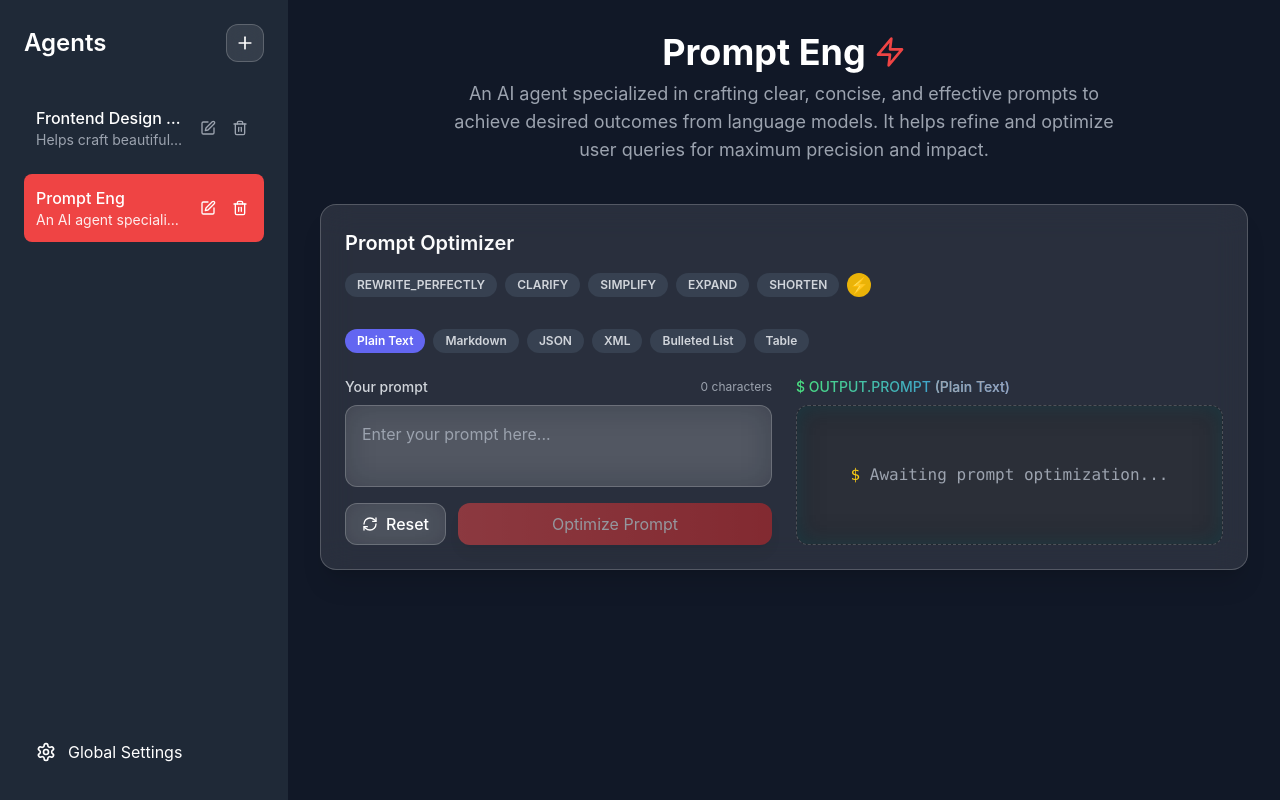
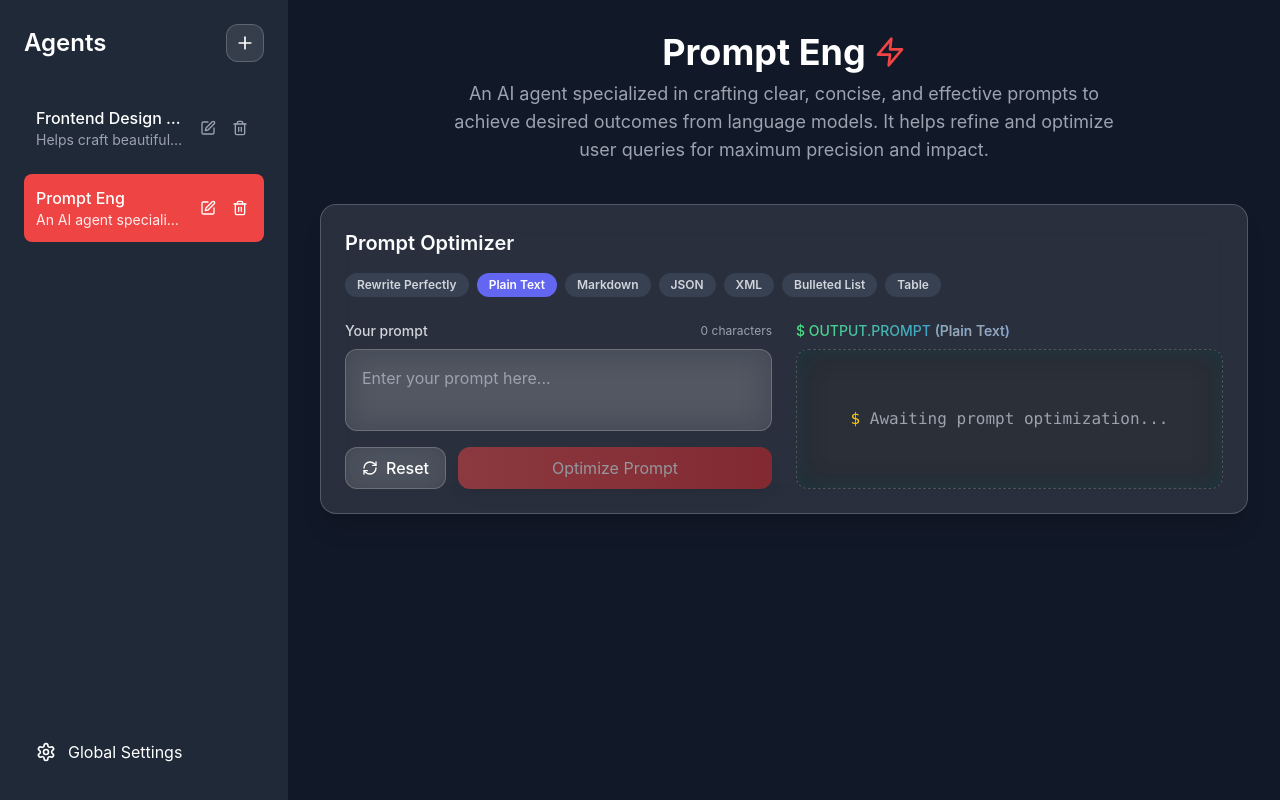
Before and after one commit to mahmoudfarahat2647/Xprompt, a React (Vite) app: page / in a window 1280 px wide. Built offline with nearby package versions, Linux system fonts and the light colour scheme.

Commit message:
handle cate--

```diff
--- a/src/components/AgentDialog.tsx
+++ b/src/components/AgentDialog.tsx
@@ -24,11 +24,12 @@ interface AgentDialogProps {
 }
 
 const OUTPUT_FORMATS = [
-  'Rewrite Perfectly',
-  'Clarify',
-  'Simplify',
-  'Expand',
-  'Shorten'
+  'Plain Text',
+  'Markdown',
+  'JSON',
+  'XML',
+  'Bulleted List',
+  'Table'
 ];
 
 const PROVIDERS = {
--- a/src/components/OptimizationMode.tsx
+++ b/src/components/OptimizationMode.tsx
@@ -1,50 +1,13 @@
 import React from 'react';
 
-export type OptimizationModeType = 'REWRITE_PERFECTLY' | 'CLARIFY' | 'SIMPLIFY' | 'EXPAND' | 'SHORTEN';
-
 interface OptimizationModeProps {
-  mode: OptimizationModeType | null;
-  onModeChange: (mode: OptimizationModeType) => void;
-  onEnhance: () => void;
-  isLoading: boolean;
+  isLoading?: boolean;
 }
 
-const OptimizationMode: React.FC<OptimizationModeProps> = ({ mode, onModeChange, onEnhance, isLoading }) => {
-  const modes: OptimizationModeType[] = [
-    'REWRITE_PERFECTLY',
-    'CLARIFY',
-    'SIMPLIFY',
-    'EXPAND',
-    'SHORTEN'
-  ];
-
+const OptimizationMode: React.FC<OptimizationModeProps> = () => {
   return (
     <div className="flex flex-wrap gap-2 mb-4">
-      {modes.map((currentMode) => (
-        <button
-          key={currentMode}
-          className={`px-3 py-1 text-xs font-semibold rounded-full transition-all duration-200 ${
-            mode === currentMode
-              ? 'bg-red-500 text-white'
-              : 'bg-gray-700 text-gray-300 hover:bg-gray-600'
-          }`}
-          onClick={() => onModeChange(currentMode)}
-        >
-          {currentMode}
-        </button>
-      ))}
-      <button
-        onClick={onEnhance}
-        disabled={isLoading}
-        className={`w-6 h-6 flex items-center justify-center rounded-full transition-all duration-200
-          ${isLoading
-            ? 'bg-yellow-500/50 text-gray-300 cursor-not-allowed'
-            : 'bg-yellow-500 text-white hover:bg-yellow-400 active:scale-95'
-          }`}
-        title="Enhance prompt using selected mode"
-      >
-        ⚡
-      </button>
+      {/* Empty container for consistency in layout */}
     </div>
   );
 };
--- a/src/components/PromptOptimizer.tsx
+++ b/src/components/PromptOptimizer.tsx
@@ -1,35 +1,28 @@
 import { useState } from 'react';
 import PromptInput from './PromptInput';
 import PromptOutput from './PromptOutput';
-import OptimizationMode, { OptimizationModeType } from './OptimizationMode';
-import { optimizePrompt } from '../utils/promptUtils';
+import OptimizationMode from './OptimizationMode';
 
-export type OutputFormat = 'Plain Text' | 'Markdown' | 'JSON' | 'XML' | 'Bulleted List' | 'Table';
+export type OutputFormat = 'Rewrite Perfectly' | 'Plain Text' | 'Markdown' | 'JSON' | 'XML' | 'Bulleted List' | 'Table';
 
 export default function PromptOptimizer() {
   const [inputPrompt, setInputPrompt] = useState('');
   const [optimizedPrompt, setOptimizedPrompt] = useState('');
   const [isLoading, setIsLoading] = useState(false);
   const [copySuccess, setCopySuccess] = useState(false);
-  const [optimizationMode, setOptimizationMode] = useState<OptimizationModeType | null>(null);
   const [outputFormat, setOutputFormat] = useState<OutputFormat>('Plain Text');
-  const [history, setHistory] = useState<{ input: string; output: string; mode: OptimizationModeType }[]>([]);
+  const [history, setHistory] = useState<{ input: string; output: string }[]>([]);
 
   const handleOptimize = async () => {
     if (!inputPrompt.trim()) return;
-    if (!optimizationMode) {
-      // If no optimization mode is selected, show a message or handle it appropriately
-      alert("Please select an optimization mode first");
-      return;
-    }
 
     setIsLoading(true);
     try {
-      const result = await optimizePrompt(inputPrompt, optimizationMode, outputFormat);
+      const result = await optimizePrompt(inputPrompt, outputFormat);
       setOptimizedPrompt(result);
 
       setHistory(prev => [
-        { input: inputPrompt, output: result, mode: optimizationMode },
+        { input: inputPrompt, output: result },
         ...prev.slice(0, 9)
       ]);
     } catch (error) {
@@ -59,40 +52,10 @@ export default function PromptOptimizer() {
           Prompt Optimizer
         </h2>
         <div className="space-y-4">
-          {/* Category 1: Input Prompt Enhancement Tools */}
-          <div className="space-y-2">
-            <div className="flex items-center gap-4">
-              <OptimizationMode
-                mode={optimizationMode}
-                onModeChange={setOptimizationMode}
-                isLoading={isLoading}
-                onEnhance={async () => {
-                  if (!inputPrompt.trim()) {
-                    alert("Please enter a prompt first");
-                    return;
-                  }
-                  if (!optimizationMode) {
-                    alert("Please select an optimization mode first");
-                    return;
-                  }
-                  setIsLoading(true);
-                  try {
-                    const result = await optimizePrompt(inputPrompt, optimizationMode, 'Plain Text');
-                    setInputPrompt(result); // Update the input with the enhanced version
-                  } catch (error) {
-                    console.error('Error enhancing prompt:', error);
-                  } finally {
-                    setIsLoading(false);
-                  }
-                }} />
-            </div>
-          </div>
-
-          {/* Category 2: Output Format Specification */}
           <div className="space-y-2">
             <div className="flex items-center gap-4">
               <div className="flex flex-wrap gap-2">
-                {(['Plain Text', 'Markdown', 'JSON', 'XML', 'Bulleted List', 'Table'] as OutputFormat[]).map((format) => (
+                {(['Rewrite Perfectly', 'Plain Text', 'Markdown', 'JSON', 'XML', 'Bulleted List', 'Table'] as OutputFormat[]).map((format) => (
                   <button
                     key={format}
                     className={`px-3 py-1 text-xs font-semibold rounded-full transition-all duration-200 ${
@@ -151,12 +114,10 @@ export default function PromptOptimizer() {
                 onClick={() => {
                   setInputPrompt(item.input);
                   setOptimizedPrompt(item.output);
-                  setOptimizationMode(item.mode);
                 }}
               >
                 <div className="flex items-center justify-between">
                   <span className="truncate flex-1">{item.input.substring(0, 50)}{item.input.length > 50 ? '...' : ''}</span>
-                  <span className="text-xs glass px-2 py-1 rounded-full ml-2">{item.mode}</span>
                 </div>
               </div>
             ))}
--- a/src/utils/promptUtils.ts
+++ b/src/utils/promptUtils.ts
@@ -1,43 +1,16 @@
-import { OptimizationModeType } from '../components/OptimizationMode';
 import { OutputFormat } from '../components/PromptOptimizer';
 
 // Simulated prompt optimization function
 // In a real app, this would call an API endpoint
 export const optimizePrompt = async (
   prompt: string,
-  mode: OptimizationModeType,
   format: OutputFormat
 ): Promise<string> => {
   // Simulate API delay
   await new Promise(resolve => setTimeout(resolve, 1500));
 
-  let result = '';
-  switch (mode) {
-    case 'REWRITE_PERFECTLY':
-      result = rewritePerfectly(prompt);
-      break;
-    case 'CLARIFY':
-      result = clarifyPrompt(prompt);
-      break;
-    case 'SIMPLIFY':
-      result = simplifyPrompt(prompt);
-      break;
-    case 'EXPAND':
-      result = expandPrompt(prompt);
-      break;
-    case 'SHORTEN':
-      result = shortenPrompt(prompt);
-      break;
-    default:
-      result = prompt;
-  }
-
-  return result;
-};
-
-// Example optimization functions
-const rewritePerfectly = (prompt: string): string => {
-  // This is a placeholder for actual optimization logic
+  if (format === 'Rewrite Perfectly') {
+    // Enhance the prompt with more professional and detailed language
     const improved = prompt
       .trim()
       .replace(/^(create|make|generate)/i, 'Design and implement')
@@ -46,30 +19,25 @@ const rewritePerfectly = (prompt: string): string => {
       .replace(/app/gi, 'application');
 
     return `${improved}\n\nPlease ensure the result is visually appealing, fully functional, and follows modern design principles. Include responsive layouts and accessibility features.`;
+  }
+
+  // For other formats, apply the formatting logic
+  switch (format) {
+    case 'JSON':
+      try {
+        return JSON.stringify({ content: prompt.trim() }, null, 2);
+      } catch {
+        return JSON.stringify({ content: prompt.trim() }, null, 2);
+      }
+    case 'XML':
+      return `<?xml version="1.0" encoding="UTF-8"?>\n<content>${prompt.trim()}</content>`;
+    case 'Markdown':
+      return `# Optimized Output\n\n${prompt.trim()}`;
+    case 'Bulleted List':
+      return prompt.trim().split('\n').map(line => `• ${line}`).join('\n');
+    case 'Table':
+      return `| Content |\n|----------|\n| ${prompt.trim()} |`;
+    default:
+      return prompt.trim();
+  }
 };
-
-const clarifyPrompt = (prompt: string): string => {
-  return `I need you to create exactly what I describe below, with no additions or omissions:\n\n${prompt}\n\nPlease confirm your understanding before proceeding.`;
-};
-
-const simplifyPrompt = (prompt: string): string => {
-  // Remove filler words and simplify language
-  return prompt
-    .replace(/please|kindly|if you could/gi, '')
-    .replace(/I would like|I want|I need/gi, '')
-    .replace(/\s+/g, ' ')
-    .trim();
-};
-
-const expandPrompt = (prompt: string): string => {
-  return `${prompt}\n\nFor this task, please:\n- Follow modern best practices\n- Provide detailed documentation\n- Ensure code quality and maintainability\n- Implement proper error handling\n- Consider edge cases and accessibility`;
-};
-
-const shortenPrompt = (prompt: string): string => {
-  // Create a shorter version by focusing on key points
-  const words = prompt.split(' ');
-  if (words.length <= 15) return prompt;
-
-  // Extract what seems to be the main instruction
-  return words.slice(0, 15).join(' ') + '...';
-};
```
Lines whose indentation alone changed are shown as unchanged.
